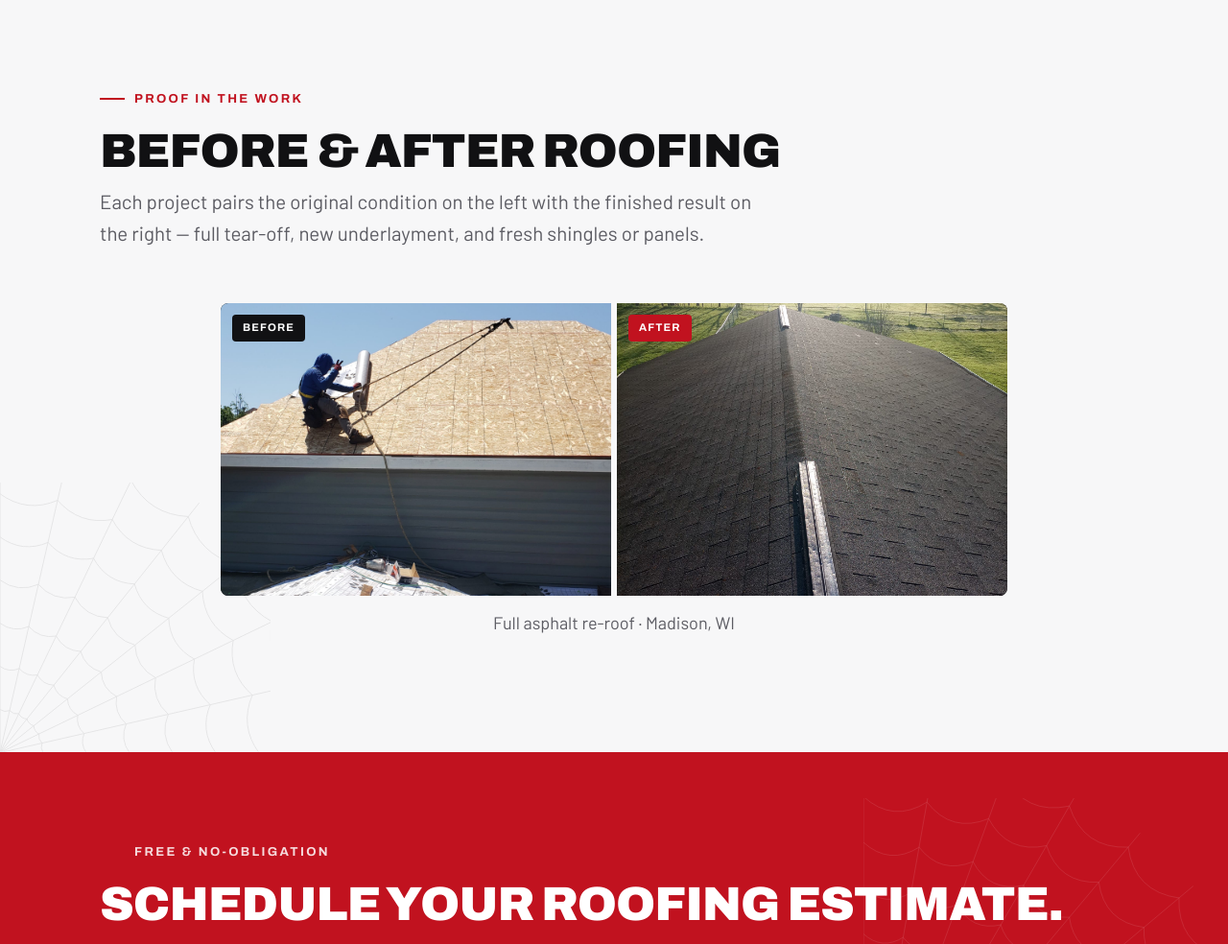
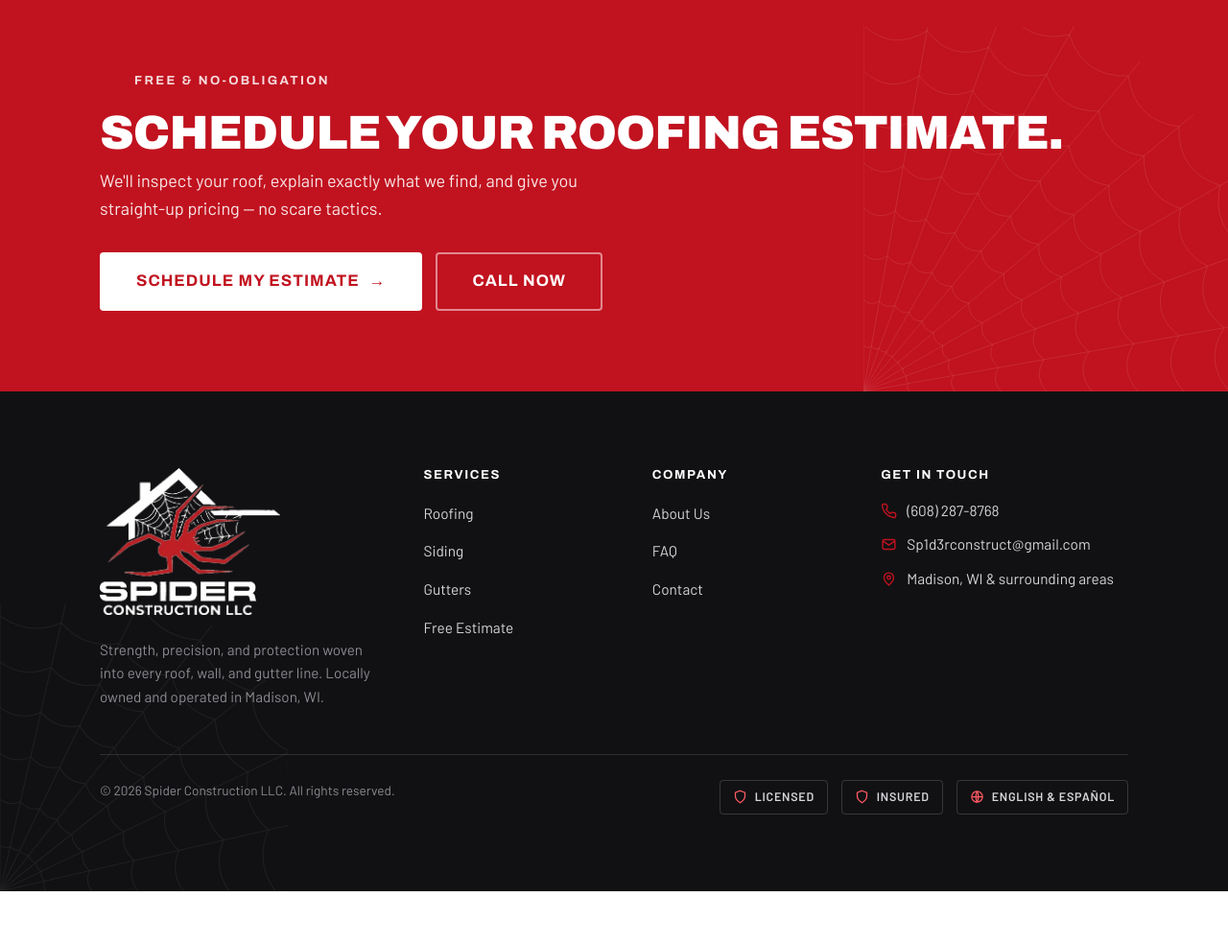
Before and after one commit to SpidderConstructionLLC/SpiderConstructionLLC, a plain HTML site: page roofing.html in a window 1280 px wide. Shown: the part 3300-4284 px from the top of the page at 96% size. After the commit the page ends 4229 px from the top, so only its background shows below. Drawn offline with nearby package versions, Linux system fonts and the light colour scheme.

Commit message:
Add files via upload

```diff
--- a/roofing.html
+++ b/roofing.html
@@ -148,27 +148,6 @@
   </div>
 </section>
 
-<!-- BEFORE/AFTER -->
-<section class="section section--gray">
-  <img class="web-corner web-corner--bl" src="assets/web-corner.svg" alt="">
-  <div class="container">
-    <div class="section__head anim-up">
-      <div class="kicker">Proof In The Work</div>
-      <h2 class="h2">Before &amp; after roofing</h2>
-      <p class="lead" style="margin-top:12px;">Each project pairs the original condition on the left with the finished result on the right — full tear-off, new underlayment, and fresh shingles or panels.</p>
-    </div>
-    <div style="max-width:820px;margin-inline:auto;">
-      <div class="anim-up">
-        <div class="ba">
-          <div class="ph" style="display:block;min-height:0;padding:0;border:0;background:#000;aspect-ratio:4/3;overflow:hidden;"><span class="ba__tag">Before</span><img src="assets/photos/roof-before.jpg" alt="Madison, WI roof stripped to fresh decking with synthetic underlayment being installed" style="width:100%;height:100%;object-fit:cover;display:block;"></div>
-          <div class="ph" style="display:block;min-height:0;padding:0;border:0;background:#000;aspect-ratio:4/3;overflow:hidden;"><span class="ba__tag ba__tag--after">After</span><img src="assets/photos/roof-after.jpg" alt="Completed asphalt shingle roof with a new ridge vent on a Madison, WI home" style="width:100%;height:100%;object-fit:cover;display:block;"></div>
-        </div>
-        <p class="muted" style="margin-top:14px;text-align:center;">Full asphalt re-roof &middot; Madison, WI</p>
-      </div>
-    </div>
-  </div>
-</section>
-
 <!-- CTA -->
 <section class="cta-band">
   <img class="cta-band__web" src="assets/web-hero.svg" alt="">
```
Also changed, not shown: faq.html (+2 -3 lines).
